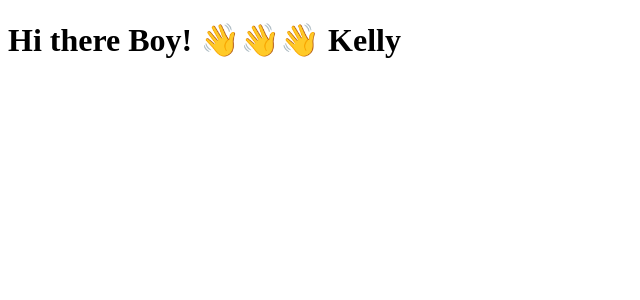
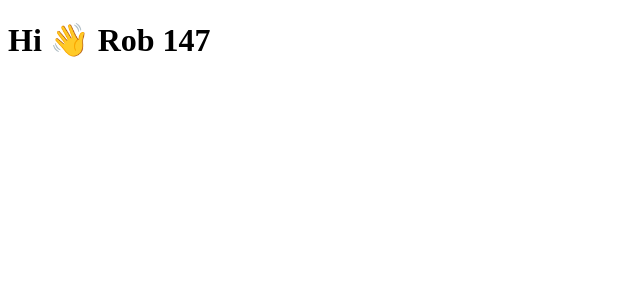
Before and after one commit to wanderer967/reactjourney, a React (Vite) app in the folder reactpro/: page / in a window 1280 px wide. Shown: the top 300 px of the page, without its empty margins (0-640 px from the left). Built offline with nearby package versions, Linux system fonts and the light colour scheme.

Commit message:
passing arrays and objects to components

```diff
--- a/reactpro/src/App.jsx
+++ b/reactpro/src/App.jsx
@@ -1,8 +1,15 @@
 import Hello from "./components/Hello"
 function App() {
+  const seatNumbers = [1, 4, 7];
+  const person ={
+    name:"Rob",
+    message:"Hi",
+    emoji:"👋",
+    seatNumbers: [ 1, 4, 7],
+  }
   return (
     <div className="App">
-      <Hello name="Kelly" message="Hi there Boy!" emoji="👋👋👋" />
+      <Hello person={person} />
     </div>
   );
 }
--- a/reactpro/src/components/Hello.jsx
+++ b/reactpro/src/components/Hello.jsx
@@ -1,7 +1,7 @@
-function Hello(props) {
+function Hello({person}) {
     return (
         <div>
-            <h1>{props.message} {props.emoji} {props.name}</h1>
+            <h1>{person.message} {person.emoji} {person.name} {" "} {person.seatNumbers}</h1>
         </div>
     );
 }
```
